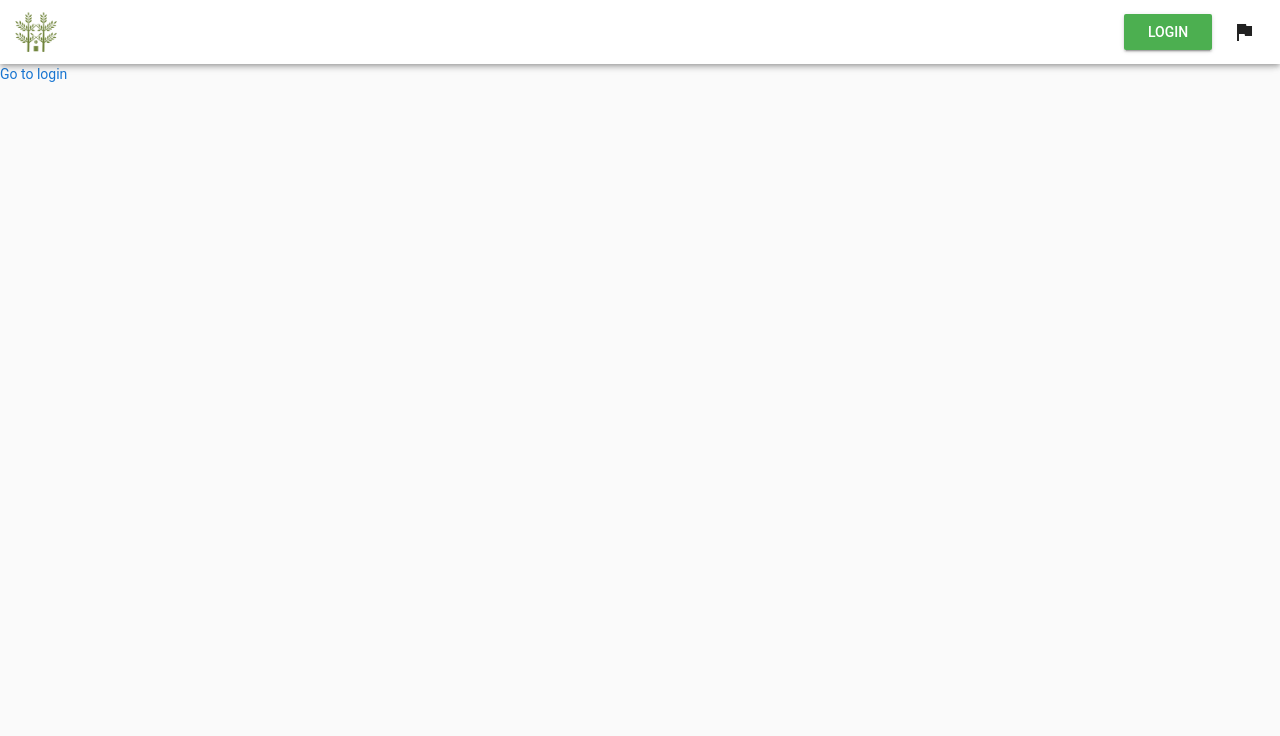
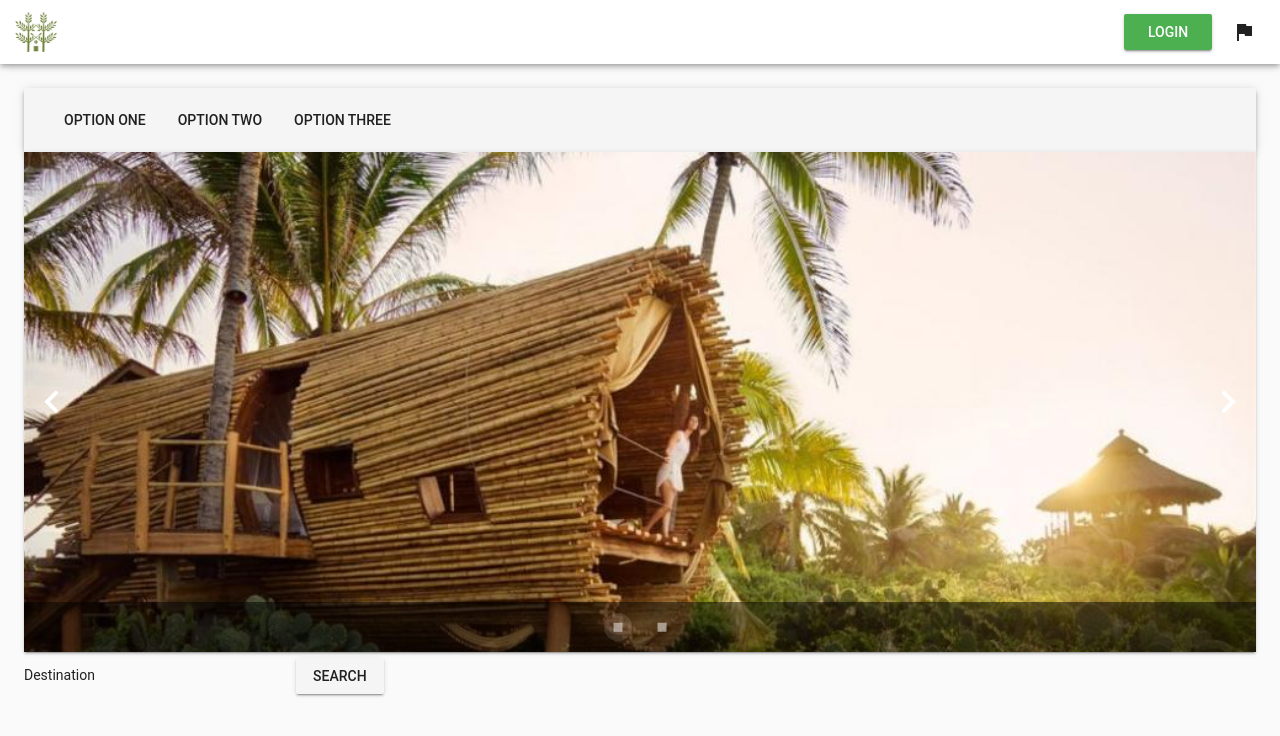
Before and after one commit to Cipop-project/-atypik-front, a Vue app: page / in a window 1280 px wide. Shown: the top 736 px of the page. Built offline with nearby package versions, Linux system fonts and the light colour scheme.

Commit message:
add search and design improvements

```diff
--- /dev/null
+++ b/src/components/BasicSearch.vue
@@ -0,0 +1,22 @@
+<template>
+  <div>
+    <form>
+      <label for="destination">Destination</label>
+      <input
+        id="destination"
+        type="text">
+      <v-btn
+        to="/search">Search</v-btn>
+    </form>
+  </div>
+</template>
+
+<script>
+export default {
+  name: 'BasicSearch'
+}
+</script>
+
+<style scoped>
+
+</style>
--- a/src/router/index.js
+++ b/src/router/index.js
@@ -2,6 +2,8 @@ import Vue from 'vue'
 import Router from 'vue-router'
 import HomepageView from '../views/HomepageView.vue'
 import LoginView from '../views/index/LoginView.vue'
+import SigninView from '../views/index/SigninView.vue'
+import SearchView from '../views/index/SearchView.vue'
 
 Vue.use(Router)
 
@@ -14,6 +16,16 @@ export default new Router({
       component: LoginView
     },
     {
+      path: '/signin',
+      name: 'signin',
+      component: SigninView
+    },
+    {
+      path: '/search',
+      name: 'search',
+      component: SearchView
+    },
+    {
       path: '/',
       name: 'homepage',
       component: HomepageView
--- a/src/views/App.vue
+++ b/src/views/App.vue
@@ -1,13 +1,17 @@
 <template>
   <v-app class="full-width center-content">
     <Header/>
-    <router-view/>
+    <v-container fluid>
+      <router-view/>
+    </v-container>
   </v-app>
 </template>
 <script>
 import Header from '../components/Header.vue'
+
 import HomepageView from './HomepageView.vue'
 import LoginView from './index/LoginView.vue'
+
 export default {
   components: {
     HomepageView,
--- a/src/views/HomepageView.vue
+++ b/src/views/HomepageView.vue
@@ -1,15 +1,43 @@
 <template>
   <div>
-    <router-link to="/login">Go to login</router-link>
+    <v-toolbar elevation-15>
+      <v-toolbar-items>
+        <v-btn flat>Option One</v-btn>
+        <v-btn flat>Option Two</v-btn>
+        <v-btn flat>Option Three</v-btn>
+      </v-toolbar-items>
+    </v-toolbar>
+    <v-carousel
+      delimiter-icon="mdi-stop"
+      prev-icon="mdi-chevron-left"
+      next-icon="mdi-chevron-right">
+      <v-carousel-item
+        v-for="(image,i) in images"
+        :key="i"
+        :src="image.src"/>
+    </v-carousel>
+    <BasicSearch/>
   </div>
 </template>
 
 <script>
-import Header from '../components/Header.vue'
+import BasicSearch from '../components/BasicSearch.vue'
 export default {
   name: 'HomepageVue',
   components: {
-    Header
+    BasicSearch
+  },
+  data () {
+    return {
+      images: [
+        {
+          src: '/static/img/home_img_1.jpg'
+        },
+        {
+          src: '/static/img/home_img_2.jpg'
+        }
+      ]
+    }
   }
 }
 </script>
--- a/src/views/index/LoginView.vue
+++ b/src/views/index/LoginView.vue
@@ -32,6 +32,11 @@
                 round
                 color="success"
                 @click="submit">Login</v-btn>
+              or
+              <v-btn
+                round
+                color="info"
+                to="/signin">Create account</v-btn>
             </v-form>
           </v-card-text>
         </v-card>
--- /dev/null
+++ b/src/views/index/SearchView.vue
@@ -0,0 +1,42 @@
+<template>
+  <div>
+    <h1>Search</h1>
+    <br>
+    <v-layout
+      align-start
+      justify-start
+      row
+      fill-height>
+      <v-flex
+        md2
+        xs4>
+        <v-card>
+          <v-carousel>
+            <v-carousel-item
+              v-for="(image,i) in product.images"
+              :key="i"
+              :src="image.src"/>
+          </v-carousel>
+          <v-card-title primary-title>
+            <h3>product.title</h3>
+          </v-card-title>
+        </v-card>
+      </v-flex>
+    </v-layout>
+  </div>
+</template>
+
+<script>
+export default {
+  name: 'SearchView',
+  data () {
+    return {
+      product: { 'title': 'first product', 'images': [{ 'title': 'first img', 'src': '/static/img/home_img_1.jpg' }, { 'title': 'second img', 'src': '/static/img/home_img_2.jpg' }] }
+    }
+  }
+}
+</script>
+
+<style scoped>
+
+</style>
--- a/src/views/index/SigninView.vue
+++ b/src/views/index/SigninView.vue
@@ -1,4 +1,3 @@
-
 <template>
   <v-container
     fluid
@@ -14,7 +13,7 @@
           class="elevation-6">
           <v-card-title>
             <h3
-              class="text-xs-center">Creation du compte</h3>
+              class="text-xs-center">Account creation</h3>
           </v-card-title>
           <v-card-text>
             <v-form
@@ -31,6 +30,10 @@
                 :type="'password'"
                 label="Mot de passe"
                 required/>
+              <v-btn
+                round
+                color="success"
+                @click="submit">Create account</v-btn>
             </v-form>
           </v-card-text>
         </v-card>
@@ -51,7 +54,7 @@ export default {
         v => (v && v.length <= 10) || 'Name must be less than 10 characters'
       ],
       passwordRules: [
-        value => value.length >= 8 || 'Min 8 chars'
+        value => value.length >= 8 || 'Minimum 8 chars'
       ]
     }
   }
```
Also changed, not shown: static/img/home_img_1.jpg (added), static/img/home_img_2.jpg (added).
